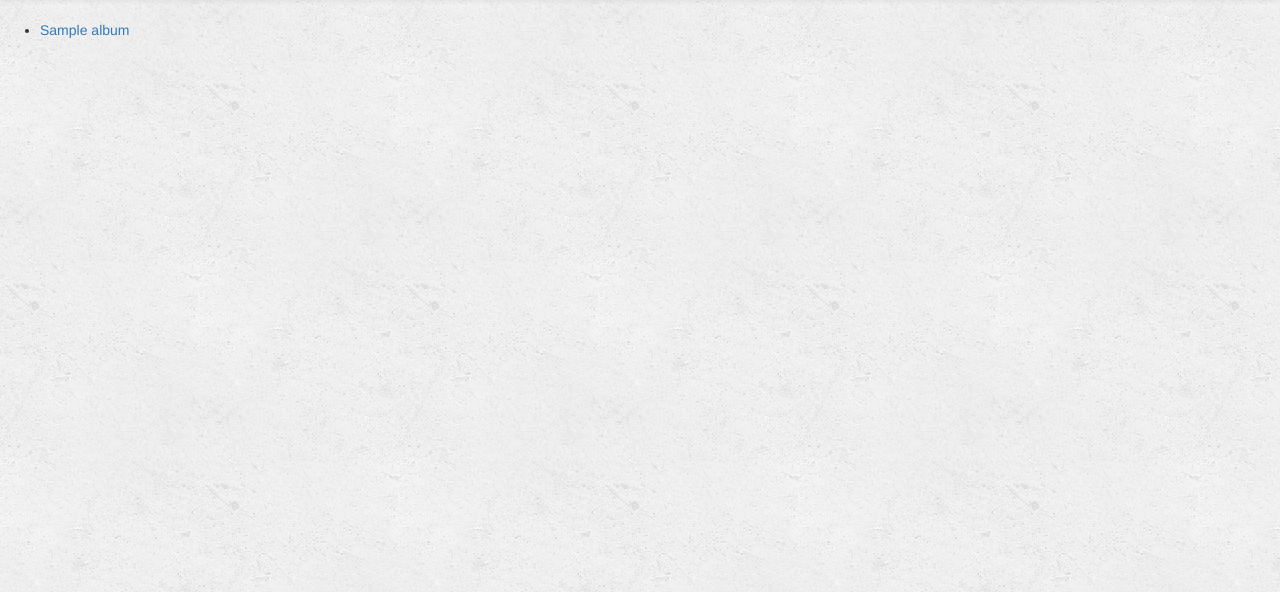
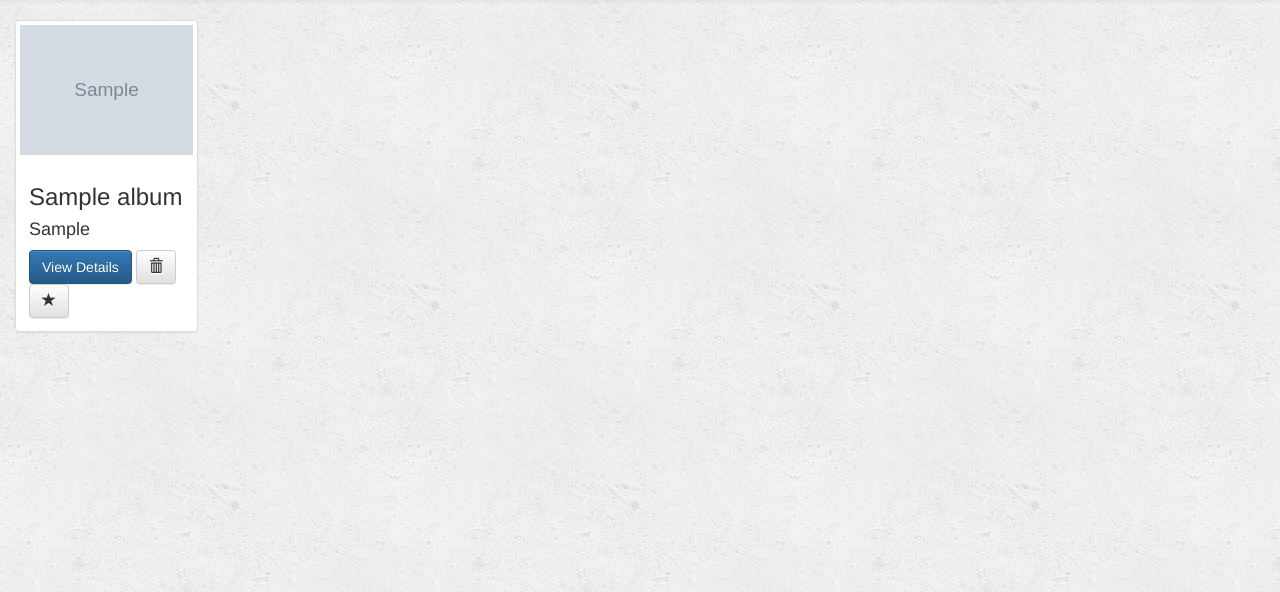
Before and after one commit to DullBlade0/ProtoVibe, a Django app: page /music/ in a window 1280 px wide. Shown: the part 52-644 px from the top of the page. Run offline with Django 3.2, Linux system fonts and the light colour scheme; tables that the repository leaves empty hold one stand-in row (values such as "Sample post"); grey boxes marked "Sample" are stand-in pictures; some libraries are stand-ins or nearby versions.

Commit message:
Did my best to make my code resemble Viberr base

```diff
--- a/music/templates/music/index.html
+++ b/music/templates/music/index.html
@@ -1,10 +1,39 @@
 {% extends 'music/base.html' %}
 
 {% block content %}
+    <div class=" albums-container container-fluid">
+        <div class="row">
+            {% for album in all_albums %}
+                <div class="col-sm-4 col-lg-2">
+                    <div class="thumbnail">
+                        <!-- Album Logo -->
+                        <a href="{% url 'music:detail' album.pk %}">
+                            <img src="{{ album.album_logo }}" class="img-responsive">
+                        </a>
+                        <div class="caption">
+                            <h3>{{ album.album_title }}</h3>
+                            <h4>{{ album.artist }}</h4>
+                            <!-- Details -->
+                            <a href="{% url 'music:detail' album.pk %}">
+                                <button class="btn btn-primary">View Details</button>
+                            </a>
 
-    <ul>
-        {% for album in all_albums %}
-        <li><a href="{% url 'music:detail' album.pk %}">{{ album.album_title }}</a></li>
-        {% endfor %}
-    </ul>
+                            <!-- Delete -->
+                            <form action="{% url 'music:album-delete' album.id %}" method="post" style="display: inline;">
+                                {% csrf_token %}
+                                <input type="hidden" name="album_id" value="{{ album.id }}" />
+                                <button type="submit" class="btn btn-default">
+                                    <span class="glyphicon glyphicon-trash"></span>
+                                </button>
+                            </form>
+                            <!-- Favorite -->
+                            <a href="#" class="btn btn-default">
+                                <span class="glyphicon glyphicon-star {% if album.is_favorite %}active{% endif %}"></span>
+                            </a>
+                        </div>
+                    </div>
+                </div>
+                 {% cycle '' '' '' '' '' '<div class="clearfix visible-lg"></div>' %}
+            {% endfor %}
+    </div>
 {% endblock %}
```
Also changed, not shown: music/templates/music/detail.html (+39 -14 lines).
